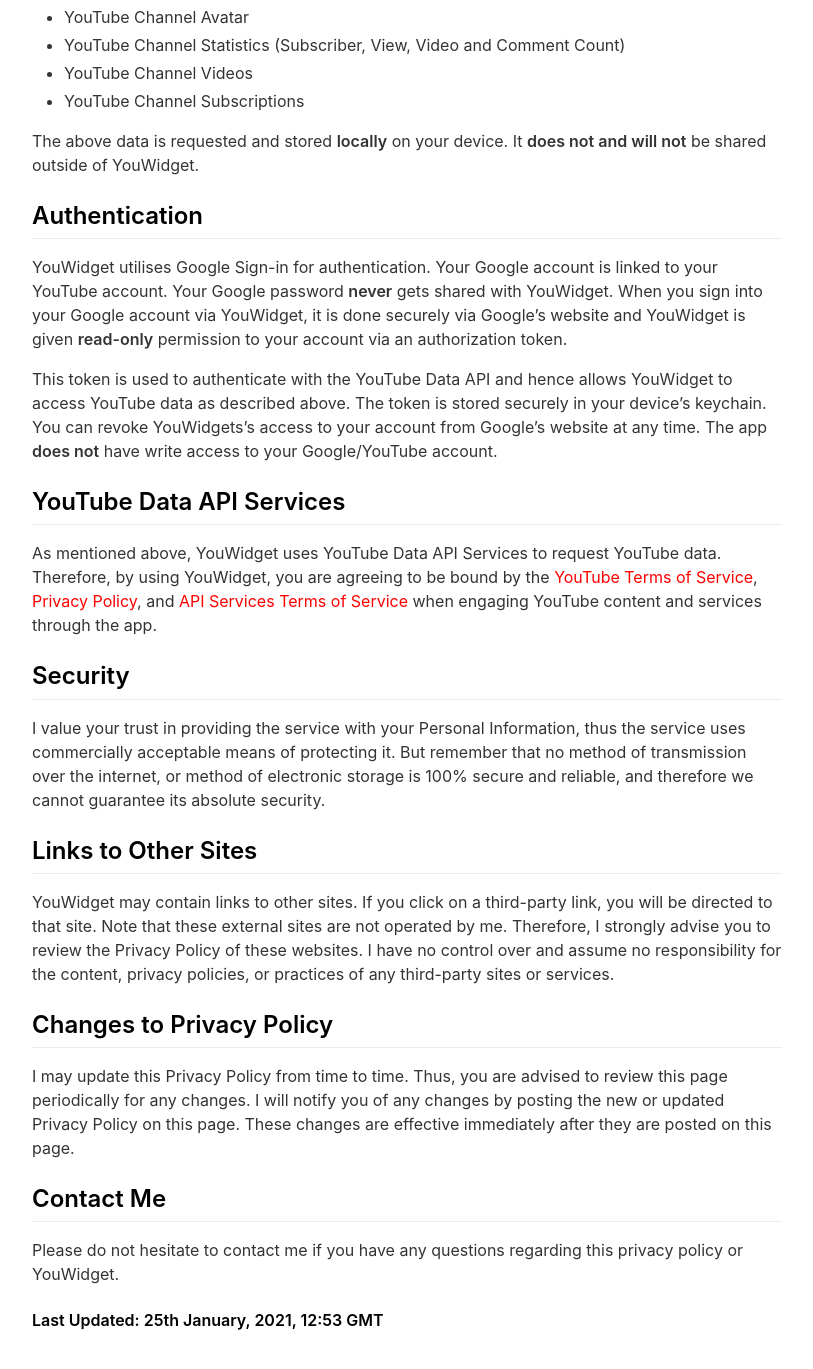
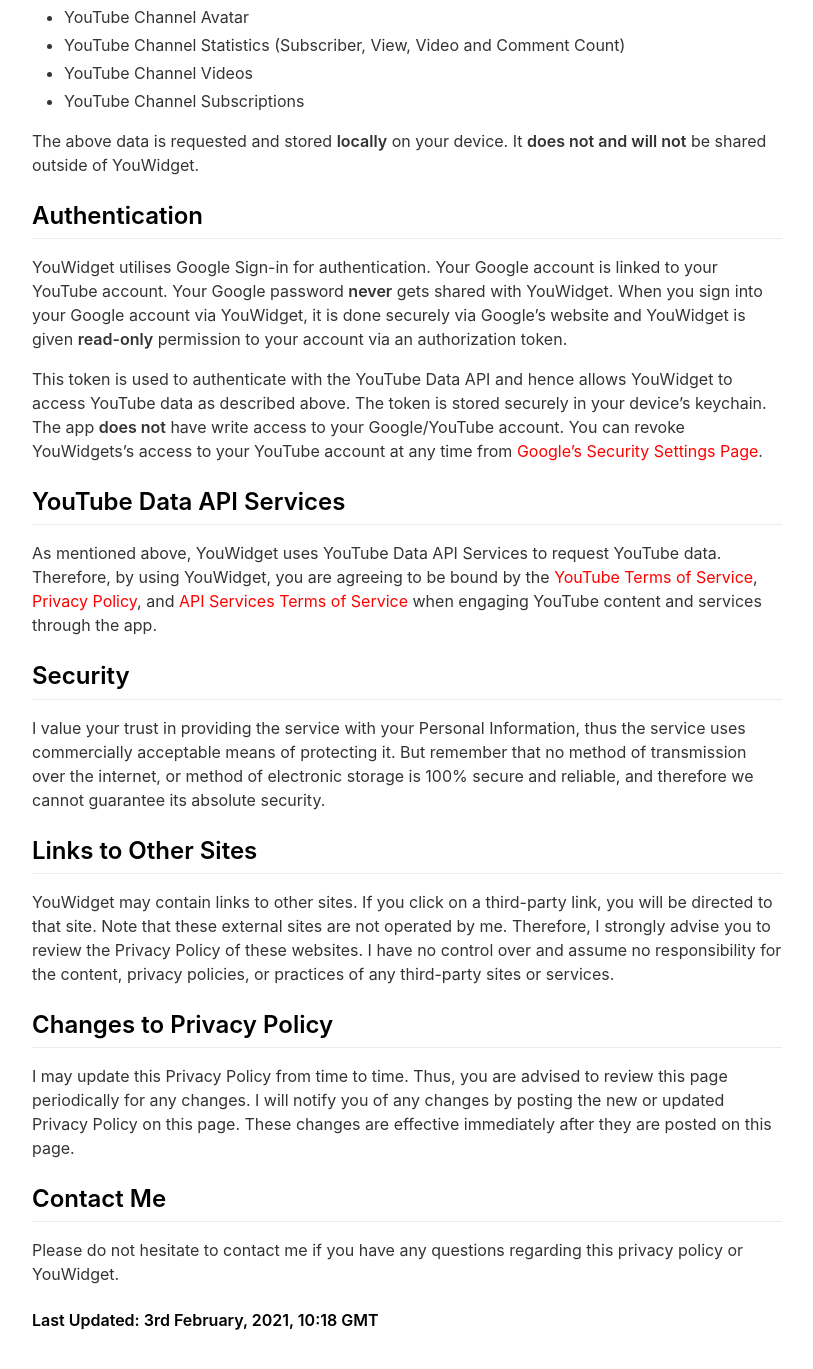
Before and after one commit to jsh8w/youwidget-landing, a Jekyll site: the page built from _pages/terms-and-privacy.md, in a window 1280 px wide and 1400 px high, scrolled down 1051 px. Shown: the top 1369 px of the window, without its empty margins (233-1046 px from the left). Built offline with Jekyll 4.4.1, drawn with Linux system fonts in a browser that asks for light colours; nearby versions of some CDN libraries.

Commit message:
Updated privacy policy.

```diff
--- a/_pages/terms-and-privacy.md
+++ b/_pages/terms-and-privacy.md
@@ -36,7 +36,7 @@ The above data is requested and stored **locally** on your device. It **does not
 ## Authentication
 YouWidget utilises Google Sign-in for authentication. Your Google account is linked to your YouTube account. Your Google password **never** gets shared with YouWidget. When you sign into your Google account via YouWidget, it is done securely via Google’s website and YouWidget is given **read-only** permission to your account via an authorization token.
 
-This token is used to authenticate with the YouTube Data API and hence allows YouWidget to access YouTube data as described above. The token is stored securely in your device's keychain. You can revoke YouWidgets’s access to your account from Google’s website at any time. The app **does not** have write access to your Google/YouTube account.
+This token is used to authenticate with the YouTube Data API and hence allows YouWidget to access YouTube data as described above. The token is stored securely in your device's keychain. The app **does not** have write access to your Google/YouTube account. You can revoke YouWidgets’s access to your YouTube account at any time from [Google's Security Settings Page](https://security.google.com/settings/security/permissions).
 
 ## YouTube Data API Services
 As mentioned above, YouWidget uses YouTube Data API Services to request YouTube data. Therefore, by using YouWidget, you are agreeing to be bound by the [YouTube Terms of Service](https://www.youtube.com/t/terms), [Privacy Policy](http://www.google.com/policies/privacy), and [API Services Terms of Service](https://developers.google.com/youtube/terms/api-services-terms-of-service) when engaging YouTube content and services through the app.
@@ -53,4 +53,4 @@ I may update this Privacy Policy from time to time. Thus, you are advised to rev
 ## Contact Me
 Please do not hesitate to contact me if you have any questions regarding this privacy policy or YouWidget.
 
-#### Last Updated: 25th January, 2021, 12:53 GMT
+#### Last Updated: 3rd February, 2021, 10:18 GMT
```
